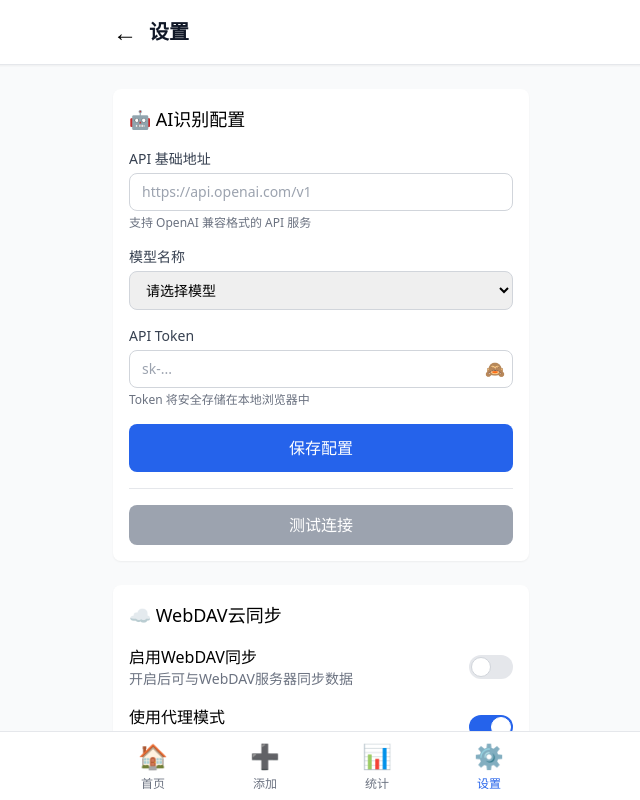
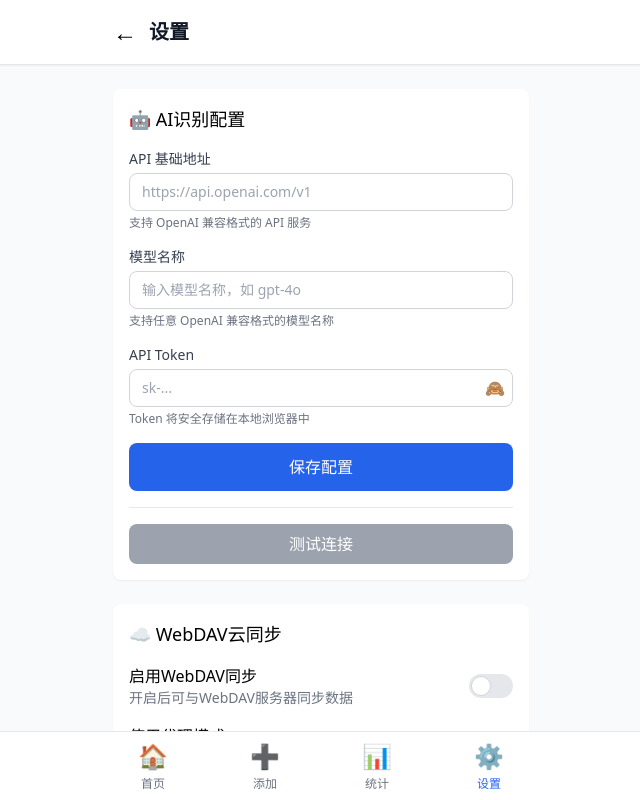
Before and after one commit to xiaoti12/simple_transport, a Vue app: page /settings in a window 1280 px wide. Shown: the top 800 px of the page, without its empty margins (319-959 px from the left). Built offline with nearby package versions, Linux system fonts and the light colour scheme.

Commit message:
模型选择优化

```diff
--- a/src/views/SettingsView.vue
+++ b/src/views/SettingsView.vue
@@ -34,19 +34,19 @@
             <label class="block text-sm font-medium text-gray-700 mb-1">
               模型名称
             </label>
-            <select v-model="aiConfig.model"
+            <input v-model="aiConfig.model" type="text" list="model-suggestions" placeholder="输入模型名称，如 gpt-4o"
               class="w-full px-3 py-2 border border-gray-300 rounded-lg focus:ring-2 focus:ring-blue-500 focus:border-blue-500 text-sm"
-              required>
-              <option value="">请选择模型</option>
-              <optgroup label="OpenAI GPT-4o 系列">
-                <option value="gpt-4o">GPT-4o</option>
-                <option value="gpt-4o-mini">GPT-4o Mini</option>
-              </optgroup>
-              <optgroup label="Google Gemini 2.5 系列">
-                <option value="gemini-2.5-flash">Gemini 2.5 Flash</option>
-                <option value="gemini-2.5-pro">Gemini 2.5 Pro</option>
-              </optgroup>
-            </select>
+              required />
+            <datalist id="model-suggestions">
+              <option value="gpt-4o">GPT-4o</option>
+              <option value="gpt-4o-mini">GPT-4o Mini</option>
+              <option value="gpt-5">GPT-5</option>
+              <option value="gemini-2.5-flash">Gemini 2.5 Flash</option>
+              <option value="gemini-2.5-pro">Gemini 2.5 Pro</option>
+            </datalist>
+            <p class="text-xs text-gray-500 mt-1">
+              支持任意 OpenAI 兼容格式的模型名称
+            </p>
           </div>
 
           <!-- API Token -->
```
